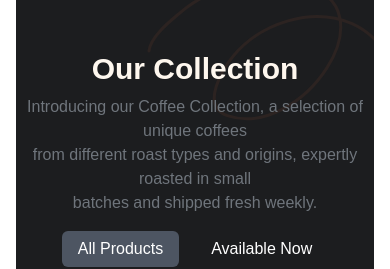
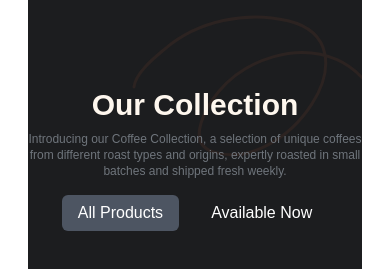
Before and after one commit to akhil3110/coffe-listing-frontend, a Next.js app: page / in a window 390 px wide. Shown: the part 303-572 px from the top of the page. Built offline with nearby package versions, Linux system fonts and the light colour scheme; no server answers.

Commit message:
changes in ui

```diff
--- a/components/header.tsx
+++ b/components/header.tsx
@@ -50,7 +50,7 @@ const Header = () => {
               <div className="text-3xl font-semibold text-[#FEF7EE] text-center">
                 Our Collection
               </div>
-              <div className="text-[#6F757C] text-center max-w-xl">
+              <div className="text-[#6F757C] text-center max-w-xl text-xs md:text-base">
                 Introducing our Coffee Collection, a selection of unique coffees <br />
                 from different roast types and origins, expertly roasted in small <br />
                 batches and shipped fresh weekly.
```
